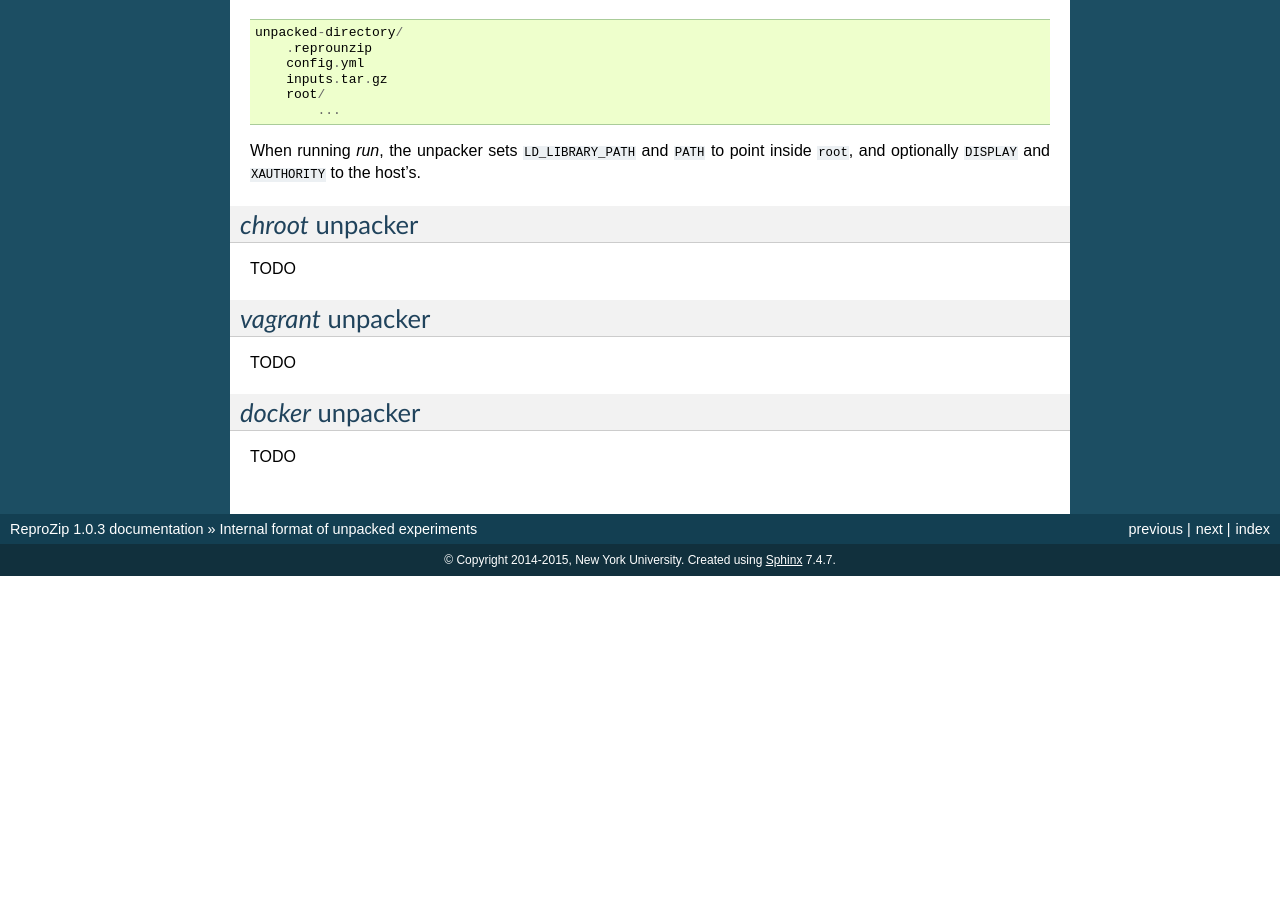
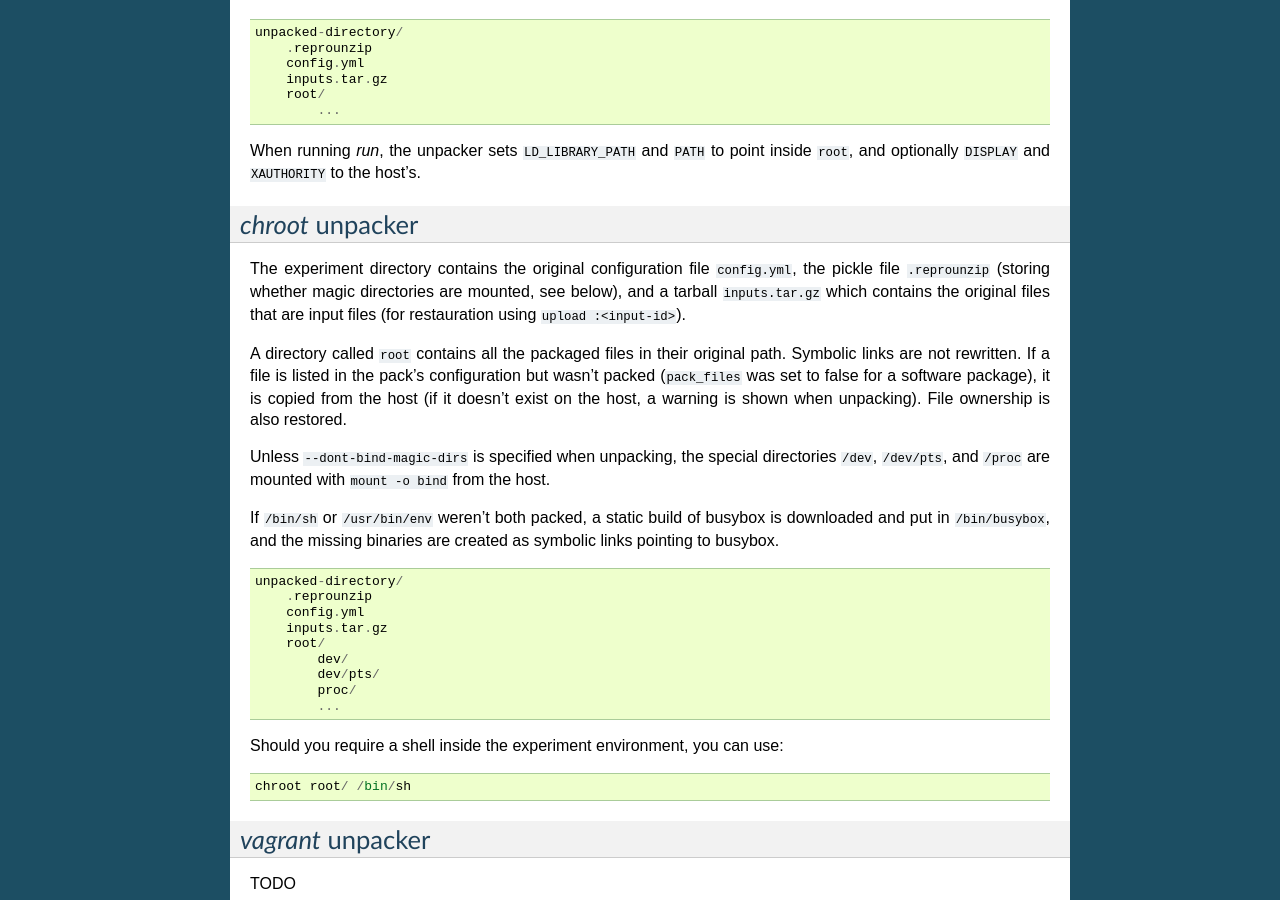
Before and after one commit to VIDA-NYU/reprozip, a Sphinx documentation site: the page built from docs/unpacked-format.rst, in a window 1280 px wide and 900 px high, scrolled down 410 px. Built offline with Sphinx 7.4.7, drawn with Linux system fonts in a browser that asks for light colours; before the commit the page ends 986 px from its top, so only the background shows below that.

Commit message:
Describe the chroot unpacker

```diff
--- a/docs/unpacked-format.rst
+++ b/docs/unpacked-format.rst
@@ -32,7 +32,29 @@ When running `run`, the unpacker sets ``LD_LIBRARY_PATH`` and ``PATH`` to point
 `chroot` unpacker
 =================
 
-TODO
+The experiment directory contains the original configuration file ``config.yml``, the pickle file ``.reprounzip`` (storing whether magic directories are mounted, see below), and a tarball ``inputs.tar.gz`` which contains the original files that are input files (for restauration using ``upload :<input-id>``).
+
+A directory called ``root`` contains all the packaged files in their original path. Symbolic links are not rewritten. If a file is listed in the pack's configuration but wasn't packed (``pack_files`` was set to false for a software package), it is copied from the host (if it doesn't exist on the host, a warning is shown when unpacking). File ownership is also restored.
+
+Unless ``--dont-bind-magic-dirs`` is specified when unpacking, the special directories ``/dev``, ``/dev/pts``, and ``/proc`` are mounted with ``mount -o bind`` from the host.
+
+If ``/bin/sh`` or ``/usr/bin/env`` weren't both packed, a static build of busybox is downloaded and put in ``/bin/busybox``, and the missing binaries are created as symbolic links pointing to busybox.
+
+::
+
+    unpacked-directory/
+        .reprounzip
+        config.yml
+        inputs.tar.gz
+        root/
+            dev/
+            dev/pts/
+            proc/
+            ...
+
+Should you require a shell inside the experiment environment, you can use::
+
+    chroot root/ /bin/sh
 
 ..  _unpacked-vagrant:
 
```
